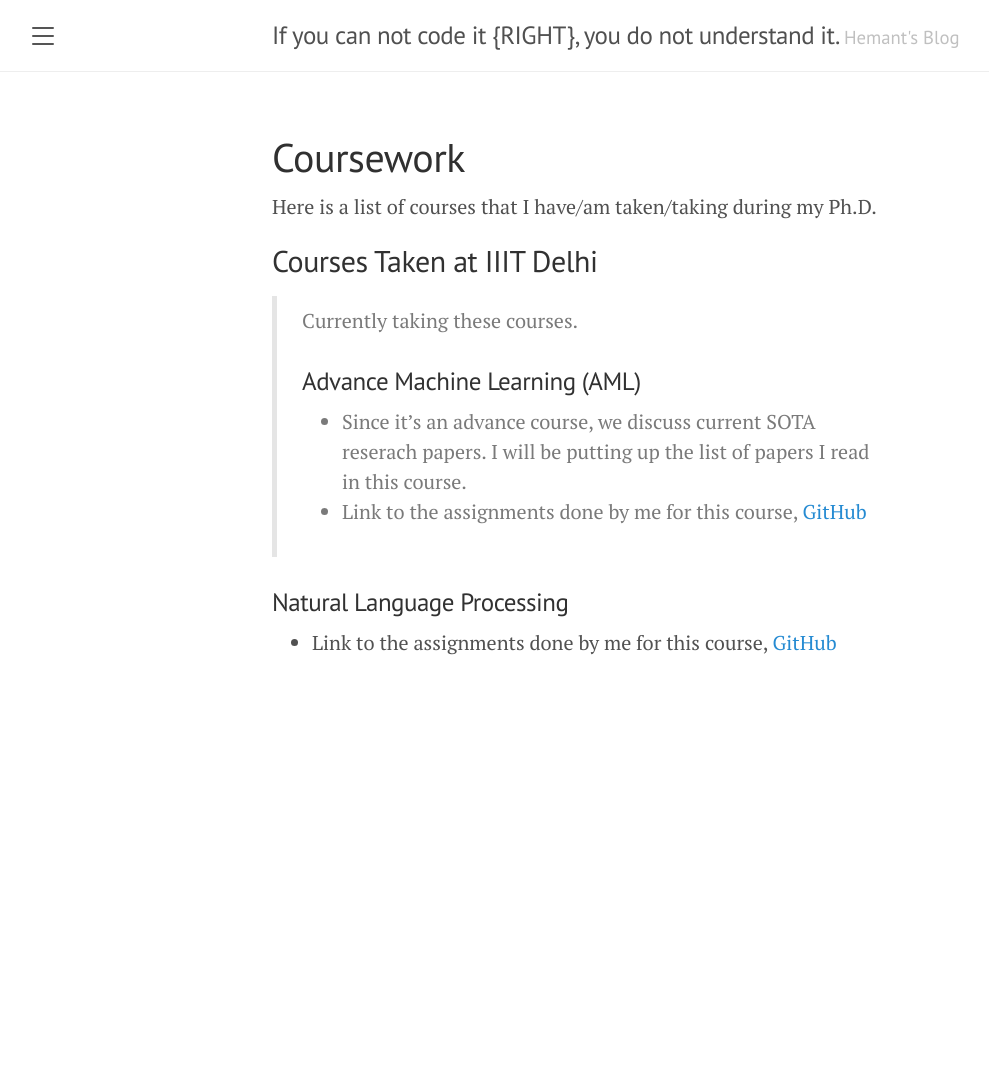
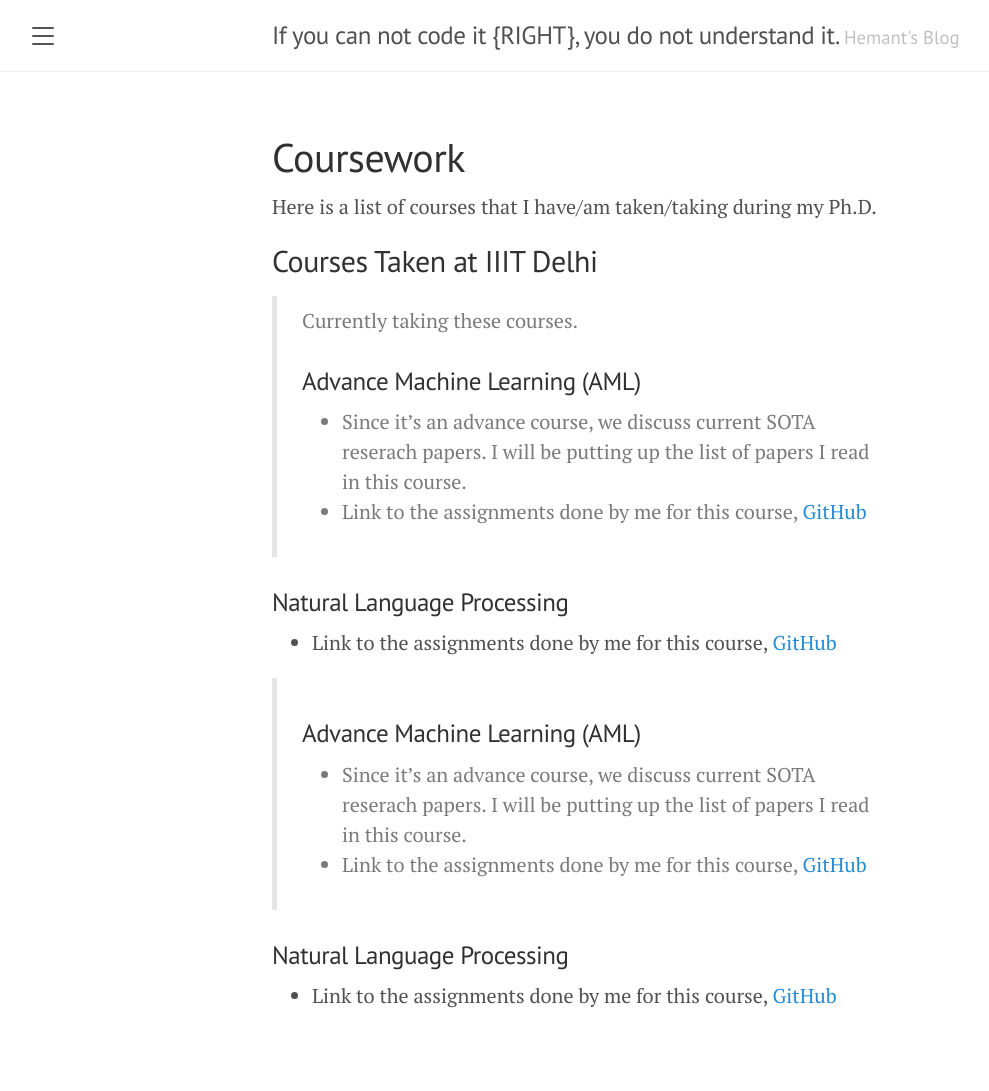
Before and after one commit to raotnameh/raotnameh.github.io, a Jekyll site: the page built from coursework.md, in a window 1280 px wide. Shown: the whole page, without its empty margins (8-997 px from the left). Built offline with Jekyll 4.4.1, drawn with Linux system fonts in a browser that asks for light colours; before the commit the page ends 900 px from its top, so only the background shows below that.

Commit message:
It's just my website

```diff
--- a/coursework.md
+++ b/coursework.md
@@ -7,7 +7,18 @@ Here is a list of courses that I have/am taken/taking during my Ph.D.
 
 ## Courses Taken at IIIT Delhi
 
+
 > Currently taking these courses.
+### Advance Machine Learning (AML)
++ Since it's an advance course, we discuss current SOTA reserach papers. I will be putting up the list of papers I read in this course.
++ Link to the assignments done by me for this course, [GitHub](https://github.com/raotnameh/AML_Course)
+
+### Natural Language Processing
+
++ Link to the assignments done by me for this course, [GitHub](https://github.com/raotnameh/NLP_LECTURE)
+
+
+>
 ### Advance Machine Learning (AML)
 + Since it's an advance course, we discuss current SOTA reserach papers. I will be putting up the list of papers I read in this course.
 + Link to the assignments done by me for this course, [GitHub](https://github.com/raotnameh/AML_Course)
```
